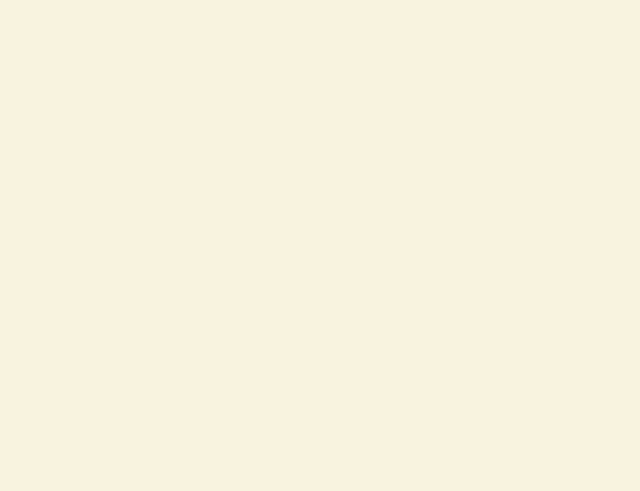
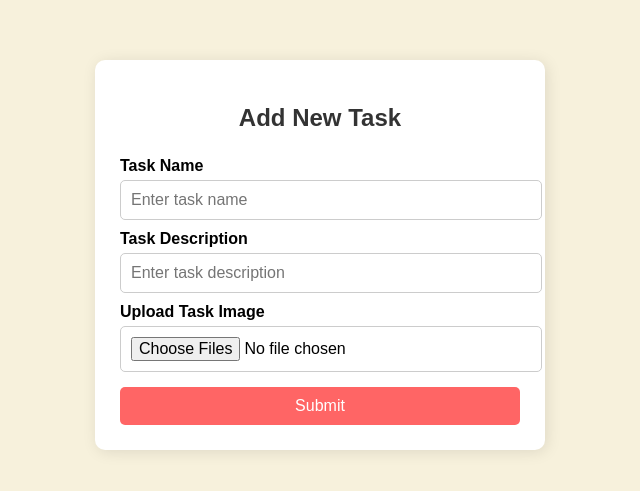
Before and after one commit to Dev750wala/NGO, a React (Vite) app in the folder frontend/: page /form in a window 1280 px wide. Before the commit this address had no page. Shown: the part 145-636 px from the top of the page, without its empty margins (320-960 px from the left). Built offline with nearby package versions, Linux system fonts and the light colour scheme; what wagmi would draw is missing.

Commit message:
feat: update styles and add form component for task submission

```diff
--- a/frontend/config/cloudinary.tsx
+++ b/frontend/config/cloudinary.tsx
@@ -5,19 +5,22 @@ const CLOUD_NAME = "duvfnrfeu";
 const UPLOAD_PRESET = "NGO Donating app"; // Replace with your Upload Preset
 
 interface CloudinaryUploadProps {
-    onUpload: (imageUrl: string) => void; // Callback function to pass uploaded image URL
+  onUpload: (imageUrls: string[]) => void; // Callback function to pass array of uploaded image URLs
 }
 
 const CloudinaryUpload: React.FC<CloudinaryUploadProps> = ({ onUpload }) => {
-  // const [imageUrl, setImageUrl] = useState<string | null>(null);
   const [loading, setLoading] = useState(false);
+  const [imageUrls, setImageUrls] = useState<string[]>([]); // To store URLs of uploaded images
 
   const handleUpload = async (event: React.ChangeEvent<HTMLInputElement>) => {
-    const file = event.target.files?.[0];
-    if (!file) return;
+    const files = event.target.files;
+    if (!files) return;
 
     setLoading(true);
+    const uploadedUrls: string[] = [];
 
+    for (let i = 0; i < files.length; i++) {
+      const file = files[i];
       const formData = new FormData();
       formData.append("file", file);
       formData.append("upload_preset", UPLOAD_PRESET);
@@ -27,23 +30,40 @@ const CloudinaryUpload: React.FC<CloudinaryUploadProps> = ({ onUpload }) => {
           `https://api.cloudinary.com/v1_1/${CLOUD_NAME}/image/upload`,
           formData
         );
-
-      console.log("Upload Response:", response.data);
-      // setImageUrl(response.data.secure_url);
-      onUpload(response.data.secure_url);
-
+        uploadedUrls.push(response.data.secure_url); // Collect URLs from the response
       } catch (error) {
         console.error("Error uploading file:", error);
-    } finally {
+      }
+    }
+
+    setImageUrls(uploadedUrls); // Update state with all uploaded image URLs
+    onUpload(uploadedUrls); // Pass the array of URLs to parent component
     setLoading(false);
-    }
   };
 
   return (
     <div>
-      <input type="file" onChange={handleUpload} required/>
+      <input
+        type="file"
+        onChange={handleUpload}
+        multiple // Allows multiple file selection
+        required
+      />
       {loading && <p>Uploading...</p>}
-      {/* {imageUrl && <img src={imageUrl} alt="Uploaded" style={{ width: "300px", marginTop: "10px" }} />} */}
+
+      {/* Display image previews for uploaded files */}
+      {imageUrls.length > 0 && (
+        <div style={{ marginTop: "10px" }}>
+          {imageUrls.map((url, index) => (
+            <img
+              key={index}
+              src={url}
+              alt={`Uploaded preview ${index + 1}`}
+              style={{ width: "150px", marginRight: "10px" }}
+            />
+          ))}
+        </div>
+      )}
     </div>
   );
 };
--- a/frontend/src/App.tsx
+++ b/frontend/src/App.tsx
@@ -8,6 +8,7 @@ import Voter from "./Voter/Voter";
 import CreateNgo from "./NGOOWNERPG/CreateNgo";
 import ViewNgo from "./NGOOWNERPG/ViewNgo";
 import Participate from "./Donor/Participate";
+import Form from "./HOMEPAGE/Form";
 
 const App: React.FC = () => {
   return (
@@ -19,7 +20,8 @@ const App: React.FC = () => {
         <Route path="/voter" element={<Voter />} />
         <Route path="/create-ngo" element={<CreateNgo />} />
         <Route path="/view-ngo" element={<ViewNgo />} />
-        <Route path="/participate" element={<Participate/>} />
+       <Route path="/participate" element={<Participate/>} />
+       <Route path="/form" element={<Form/>} />
       </Routes>
     </BrowserRouter>
   );
--- a/frontend/src/Donor/donorcard.css
+++ b/frontend/src/Donor/donorcard.css
@@ -11,7 +11,7 @@
     align-items: flex-start;
     position: relative;
     width: 96%;
-    background-color: #6da9d2;
+    background-color: #d9bd8ea2;
     border-radius: 10px;
     padding: 20px;
     height: auto;
--- /dev/null
+++ b/frontend/src/HOMEPAGE/Form.tsx
@@ -0,0 +1,72 @@
+import { useState } from "react";
+import { useNavigate } from "react-router-dom";
+import CloudinaryUpload from "../../config/cloudinary"; // Assuming Cloudinary upload component
+import "./form.css";
+
+const Form = () => {
+    const [task, setTask] = useState({ name: "", description: "", imageUrl: "" });
+    const navigate = useNavigate();
+
+    const handleChange = (e: React.ChangeEvent<HTMLInputElement>) => {
+        setTask({ ...task, [e.target.name]: e.target.value });
+    };
+
+    const handleImageUpload = (url: string) => {
+        setTask((prevTask) => ({ ...prevTask, imageUrl: url }));
+    };
+
+    const handleSubmit = (e: React.FormEvent) => {
+        e.preventDefault();
+        console.log("Task Submitted:", task);
+
+        // Navigate back after submission
+        navigate("/"); // Change route as needed
+    };
+
+    return (
+        <div className="form-wrapper">
+            <div className="form-container">
+                <h2>Add New Task</h2>
+                <form onSubmit={handleSubmit}>
+                    <label htmlFor="taskName">Task Name</label>
+                    <input
+                        type="text"
+                        id="taskName"
+                        name="name"
+                        placeholder="Enter task name"
+                        value={task.name}
+                        onChange={handleChange}
+                        required
+                    />
+
+                    <label htmlFor="taskDesc">Task Description</label>
+                    <input
+                        type="text"
+                        id="taskDesc"
+                        name="description"
+                        placeholder="Enter task description"
+                        value={task.description}
+                        onChange={handleChange}
+                        required
+                    />
+
+                    {/* Image Upload */}
+                    <label>Upload Task Image</label>
+                    <CloudinaryUpload onUpload={handleImageUpload} multiple />
+
+                    {/* Image Preview */}
+                    {task.imageUrl && (
+                        <div className="image-preview">
+
+                            <img src={task.imageUrl} alt="Uploaded Task" />
+                        </div>
+                    )}
+
+                    <button type="submit">Submit</button>
+                </form>
+            </div>
+        </div>
+    );
+};
+
+export default Form;
--- /dev/null
+++ b/frontend/src/HOMEPAGE/form.css
@@ -0,0 +1,74 @@
+/* Full-page Centering */
+.form-wrapper {
+    display: flex;
+    justify-content: center;
+    align-items: center;
+    height: 100vh; /* Full viewport height */
+    background-color: #f7f1dc; /* Light background */
+}
+
+/* Styling for the form container */
+.form-container {
+    width: 100%;
+    max-width: 400px;
+    background: white;
+    padding: 25px;
+    border-radius: 10px;
+    box-shadow: 2px 2px 15px rgba(0, 0, 0, 0.1);
+    text-align: center;
+    font-family: "Poppins", sans-serif;
+}
+
+h2 {
+    color: #333;
+    margin-bottom: 15px;
+}
+
+form {
+    display: flex;
+    flex-direction: column;
+}
+
+label {
+    font-weight: bold;
+    margin: 10px 0 5px;
+    text-align: left;
+}
+
+input {
+    padding: 10px;
+    border: 1px solid #ccc;
+    border-radius: 5px;
+    font-size: 16px;
+    width: 100%;
+}
+
+button {
+    margin-top: 15px;
+    padding: 10px;
+    background-color: #ff6565;
+    color: white;
+    font-size: 16px;
+    border: none;
+    border-radius: 5px;
+    cursor: pointer;
+    transition: background 0.3s;
+}
+
+button:hover {
+    background-color: #ff4747;
+}
+
+/* Image Preview */
+.image-preview {
+    margin-top: 15px;
+    display: flex;
+    justify-content: center;
+}
+
+.image-preview img {
+    width: 100%;
+    max-width: 200px;
+    border-radius: 10px;
+    box-shadow: 2px 2px 5px rgba(0, 0, 0, 0.2);
+}
--- a/frontend/src/NGOOWNERPG/createngoform.tsx
+++ b/frontend/src/NGOOWNERPG/createngoform.tsx
@@ -6,8 +6,8 @@ import { address as contractAddress, abi as contractAbi } from "../../../hardhat
 import { useWriteContract } from "wagmi";
 
 const NgoSignupForm: React.FC = () => {
-  const { data: hash, isPending, writeContract } = useWriteContract();
-  const { address, isConnected } = useAccount();
+  const { isPending, writeContract } = useWriteContract();
+  const { isConnected } = useAccount();
   const [formData, setFormData] = useState({ ngoName: "", description: "", imageUrl: "" });
 
   const handleChange = (e: React.ChangeEvent<HTMLInputElement | HTMLTextAreaElement>) => {
@@ -20,8 +20,6 @@ const NgoSignupForm: React.FC = () => {
       alert("Please connect your wallet to sign up");
       return;
     }
-
-    console.log("NGO Details:", { ...formData, walletAddress: address });
 
     writeContract({
       address: `0x${contractAddress.split("0x")[1]}`,
@@ -39,11 +37,13 @@ const NgoSignupForm: React.FC = () => {
   };
 
   return (
-    <div className="form-container">
-      <h2>Register Your NGO</h2>
-      <form onSubmit={handleSubmit}>
-        <label htmlFor="ngoName">NGO Name</label>
+    <div className="ngo-form-wrapper"> {/* Centering wrapper */}
+      <div className="ngo-form-container">
+        <h2 className="ngo-form-title">Register Your NGO</h2>
+        <form className="ngo-form" onSubmit={handleSubmit}>
+          <label className="ngo-form-label" htmlFor="ngoName">NGO Name</label>
           <input
+            className="ngo-form-input"
             type="text"
             id="ngoName"
             name="ngoName"
@@ -51,27 +51,29 @@ const NgoSignupForm: React.FC = () => {
             onChange={handleChange}
             required
           />
-        <label htmlFor="description">Description</label>
+          <label className="ngo-form-label" htmlFor="description">Description</label>
           <textarea
+            className="ngo-form-textarea"
             id="description"
             name="description"
             value={formData.description}
             onChange={handleChange}
             required
-        />
+          /><br/>
 
           {/* Cloudinary Upload */}
           <CloudinaryUpload onUpload={handleImageUpload} />
 
           {/* Show Image Preview if an image is uploaded */}
           {formData.imageUrl && (
-          <div className="image-preview">
-            <img src={formData.imageUrl} alt="Uploaded NGO" />
+            <div className="ngo-image-preview">
+              <img src={formData.imageUrl} alt="Uploaded NGO" className="ngo-preview-img"/>
             </div>
           )}
 
-        <button type="submit">{isPending ? "Confirming..." : "Sign Up"}</button>
+          <button className="ngo-form-button" type="submit">{isPending ? "Confirming..." : "Sign Up"}</button>
         </form>
+      </div>
     </div>
   );
 };
--- a/frontend/src/Voter/voterpage.css
+++ b/frontend/src/Voter/voterpage.css
@@ -13,7 +13,7 @@
 }
 
 .ngo-card {
-    background: #6fa3ef;
+    background: #d9bd8ea2;
     border-radius: 12px;
     padding: 15px;
     box-shadow: 3px 3px 8px rgba(0, 0, 0, 0.2);
```
Also changed, not shown: frontend/src/NGOOWNERPG/NgoSignupForm.css (+91 -31 lines), frontend/src/NGOOWNERPG/ViewNgo.tsx (+22 -17 lines), frontend/src/NGOOWNERPG/viewngo.css (+10 -10 lines). Lines whose indentation alone changed are shown as unchanged.
